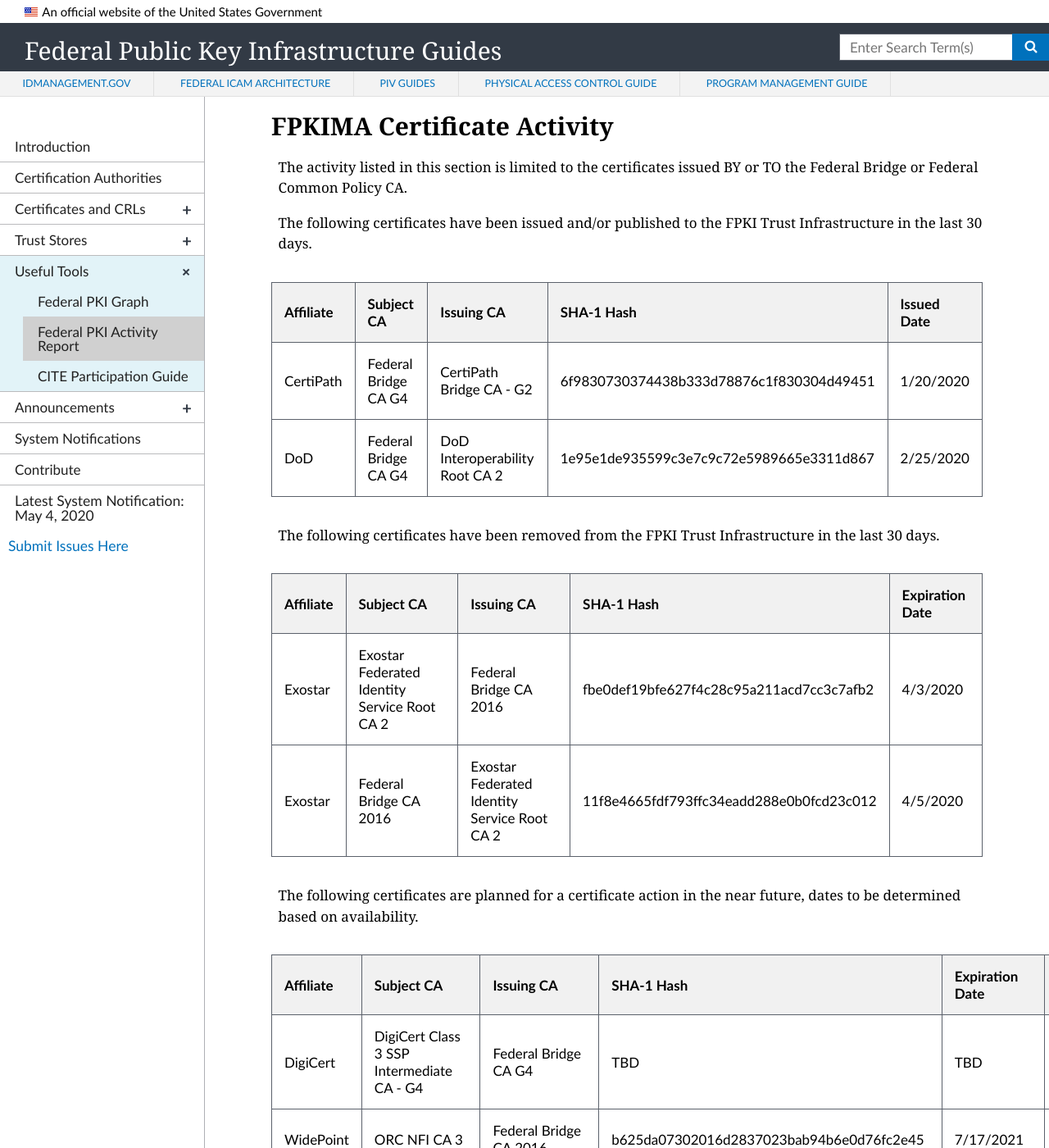
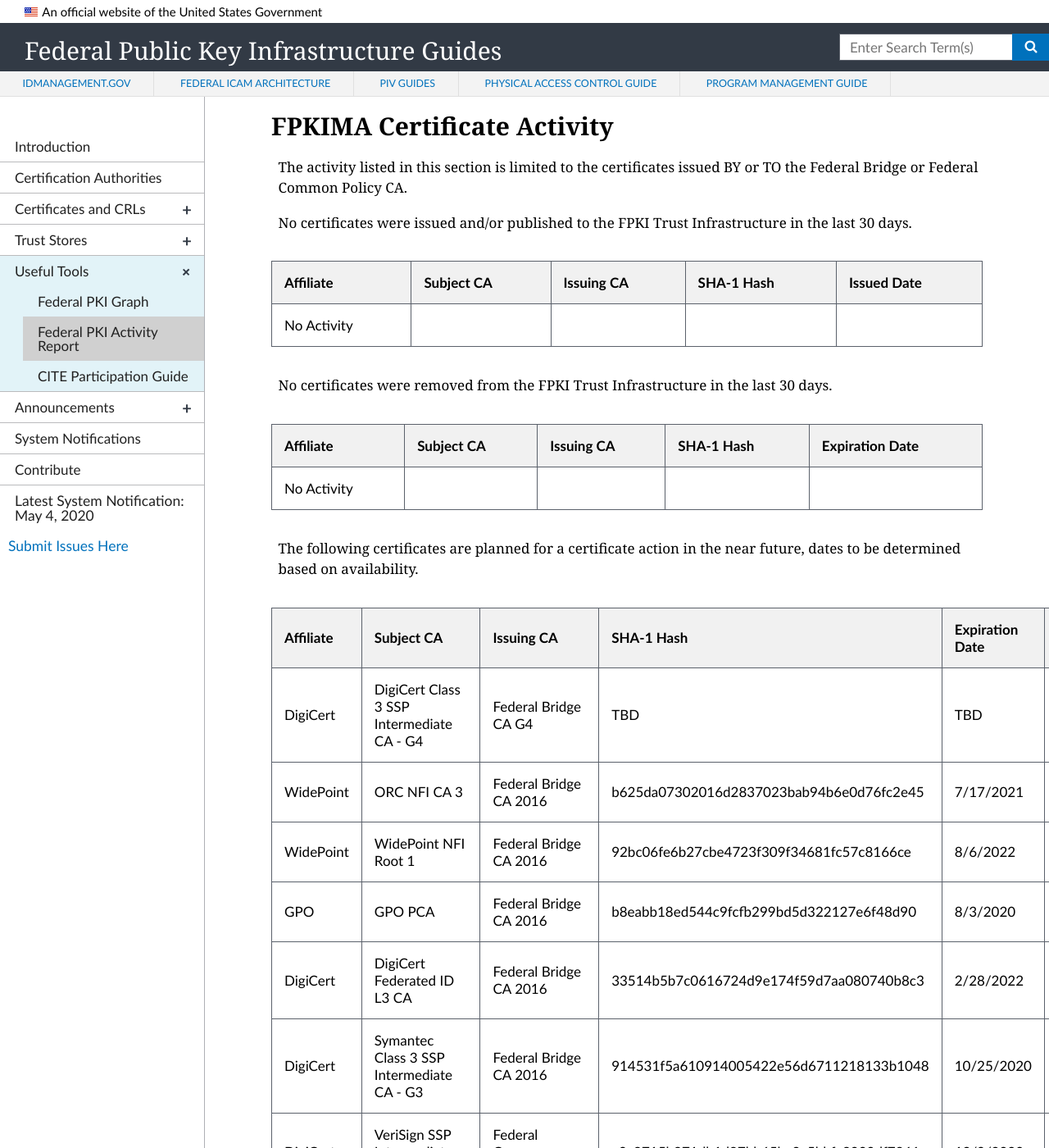
Before and after one commit to GSA/fpki-guides, a Jekyll site: the page built from _tools/03_fpki_activity_report.md, in a window 1280 px wide and 1400 px high, scrolled down 1492 px. Shown: the whole window at 82% size. Built offline with Jekyll 4.4.1, drawn with Linux system fonts in a browser that asks for light colours; nearby versions of some CDN libraries; some of the changed text lies outside the part shown.

Commit message:
Update 03_fpki_activity_report.md
updates for April

```diff
--- a/_tools/03_fpki_activity_report.md
+++ b/_tools/03_fpki_activity_report.md
@@ -26,20 +26,19 @@
 ## FPKIMA Certificate Activity
 The activity listed in this section is limited to the certificates issued BY or TO the Federal Bridge or Federal Common Policy CA.
 
-The following certificates have been issued and/or published to the FPKI Trust Infrastructure in the last 30 days.
+No certificates were issued and/or published to the FPKI Trust Infrastructure in the last 30 days.
 
 | Affiliate | Subject CA | Issuing CA | SHA-1 Hash | Issued Date |
 | --------- | ---------- | ---------- | ------ | ------ |
-| CertiPath | Federal Bridge CA G4 | CertiPath Bridge CA - G2 | 6f9830730374438b333d78876c1f830304d49451 | 1/20/2020 |
-| DoD | Federal Bridge CA G4 | DoD Interoperability Root CA 2 | 1e95e1de935599c3e7c9c72e5989665e3311d867 | 2/25/2020 |
+| No Activity | |  |  |  |
 
 
-The following certificates have been removed from the FPKI Trust Infrastructure in the last 30 days.
+No certificates were removed from the FPKI Trust Infrastructure in the last 30 days.
 
 | Affiliate | Subject CA | Issuing CA | SHA-1 Hash | Expiration Date |
 | --------- | ---------- | ---------- | ------ | ------ |
-| Exostar | Exostar Federated Identity Service Root CA 2 | Federal Bridge CA 2016 | fbe0def19bfe627f4c28c95a211acd7cc3c7afb2 | 4/3/2020 |
-| Exostar | Federal Bridge CA 2016 | Exostar Federated Identity Service Root CA 2 | 11f8e4665fdf793ffc34eadd288e0b0fcd23c012 | 4/5/2020 |
+| No Activity |  |  |  |  |
+
 
 The following certificates are planned for a certificate action in the near future, dates to be determined based on availability.
 
```
Also changed, not shown: other parts of _tools/03_fpki_activity_report.md (+1 -1 lines).
